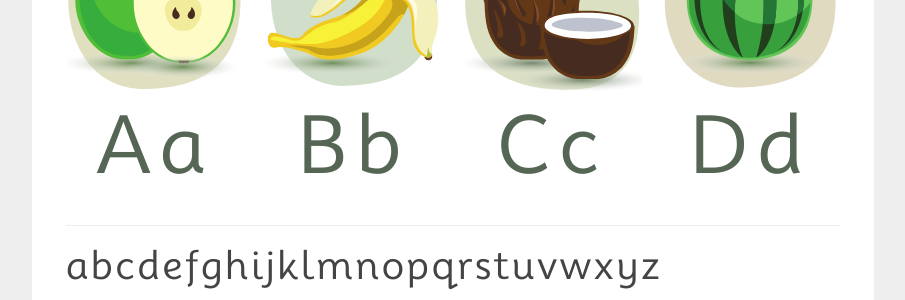
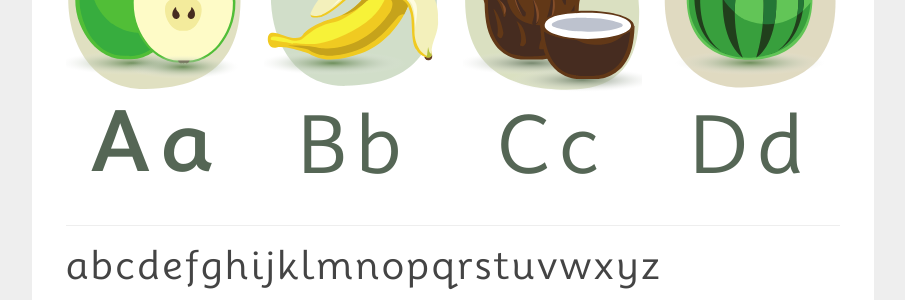
Before and after one commit to vernnobile/topmarks, a Jekyll site: the page built from index.html, in a window 1280 px wide. Shown: the part 331-631 px from the top of the page, without its empty margins (187-1092 px from the left). Built offline with Jekyll 4.4.1, drawn with Linux system fonts in a browser that asks for light colours; some web fonts are replaced.

Commit message:
Update content.html

```diff
--- a/_includes/content.html
+++ b/_includes/content.html
@@ -2,7 +2,7 @@
         <hr>
         <div class="row-fluid">
         <div class="span3 nailCenter"> <img alt="one" src="images/apple.svg" width="300px">
-          <p style="color:#556655;font-family:'topmarksbook';font-size:5.8em;line-height:1.2em;letter-spacing:0.1em;">Aa</p>
+          <p style="color:#556655;font-family:'topmarksbold';font-size:5.8em;line-height:1.2em;letter-spacing:0.1em;">Aa</p>
         </div>
         <div class="span3 nailCenter"> <img alt="one" src="images/banana.svg" width="300px">
           <p style="color:#556655;font-family:'topmarksbook';font-size:5.8em;line-height:1.2em;letter-spacing:0.1em;">Bb</p>
```
